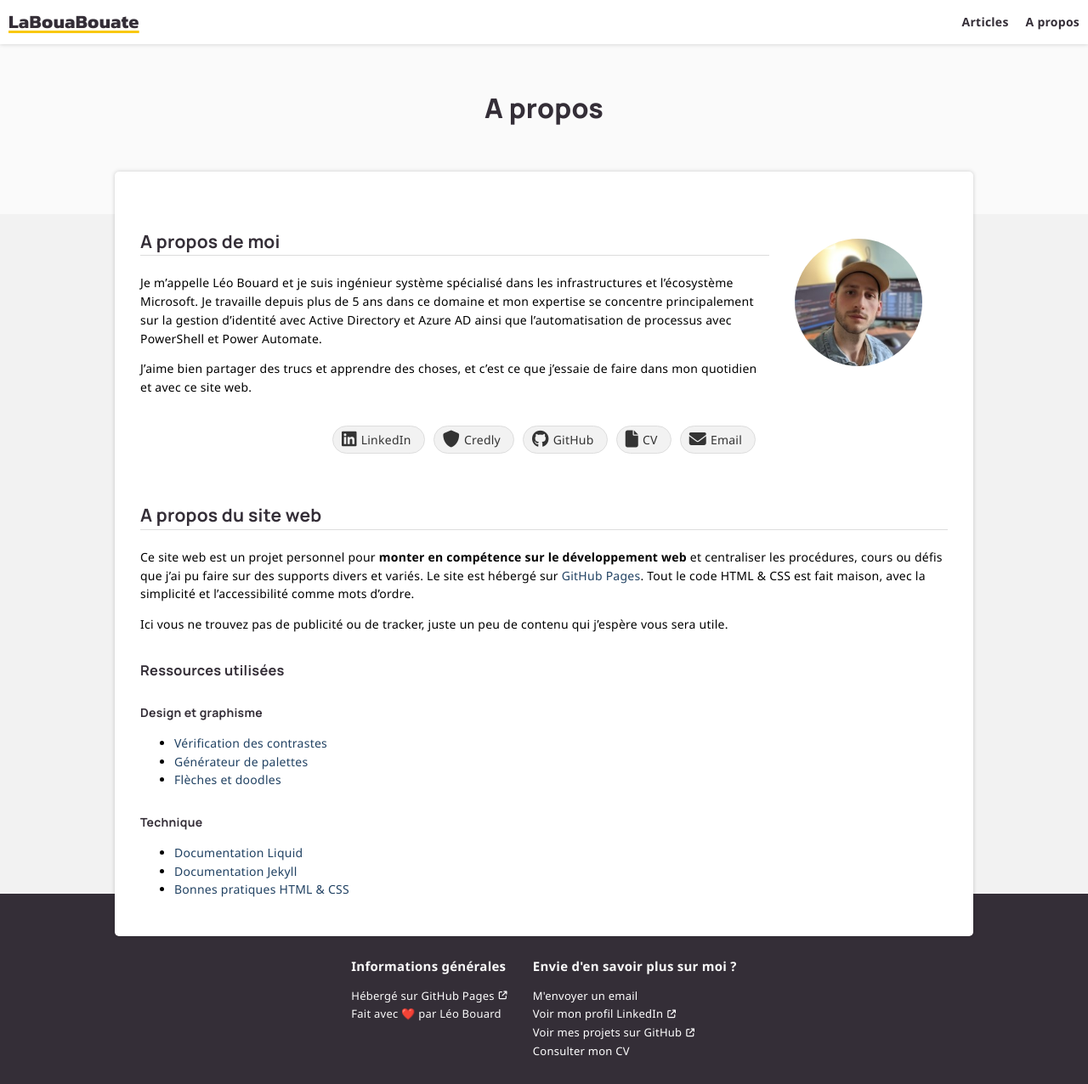
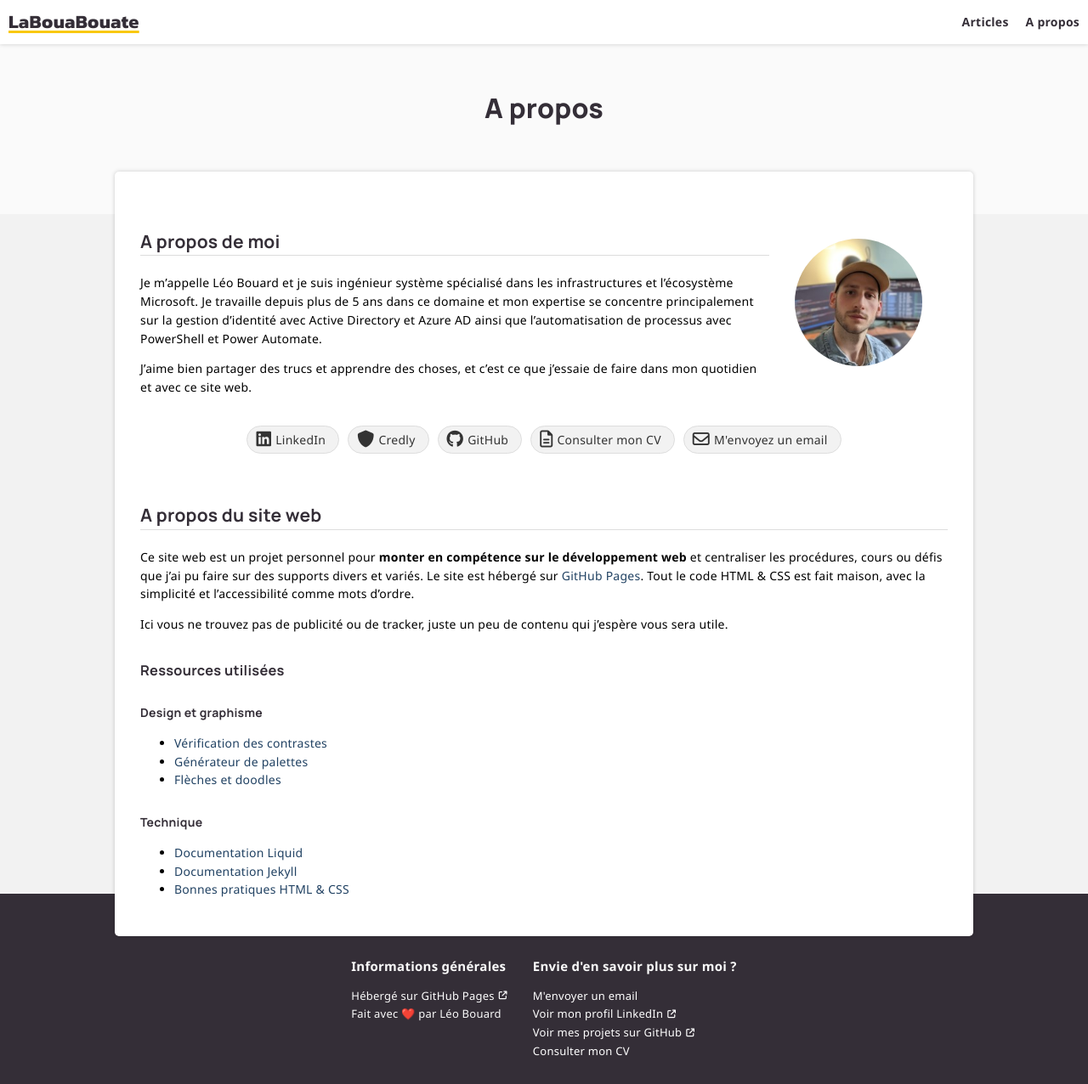
Before and after one commit to leobouard/leobouard.github.io, a Jekyll site: the page built from about.md, in a window 1280 px wide. Shown: the whole page at 85% size. Built offline with Jekyll 4.4.1, drawn with Linux system fonts in a browser that asks for light colours; nearby versions of some CDN libraries; some web fonts are replaced.

Commit message:
Update about.md

```diff
--- a/about.md
+++ b/about.md
@@ -28,12 +28,12 @@ description: "Plus d'informations sur le site web et moi-même"
         <span>GitHub</span>
     </a>
     <a href="/cv" class="cv">
-        <i class="fa-solid fa-file"></i>
-        <span>CV</span>
+        <i class="fa-regular fa-file-lines"></i>
+        <span>Consulter mon CV</span>
     </a>
     <a href="mailto:{{ site.emailAddress }}">
-        <i class="fa-solid fa-envelope"></i>
-        <span>Email</span>
+        <i class="fa-regular fa-envelope"></i>
+        <span>M'envoyez un email</span>
     </a>
 </div>
 
```
